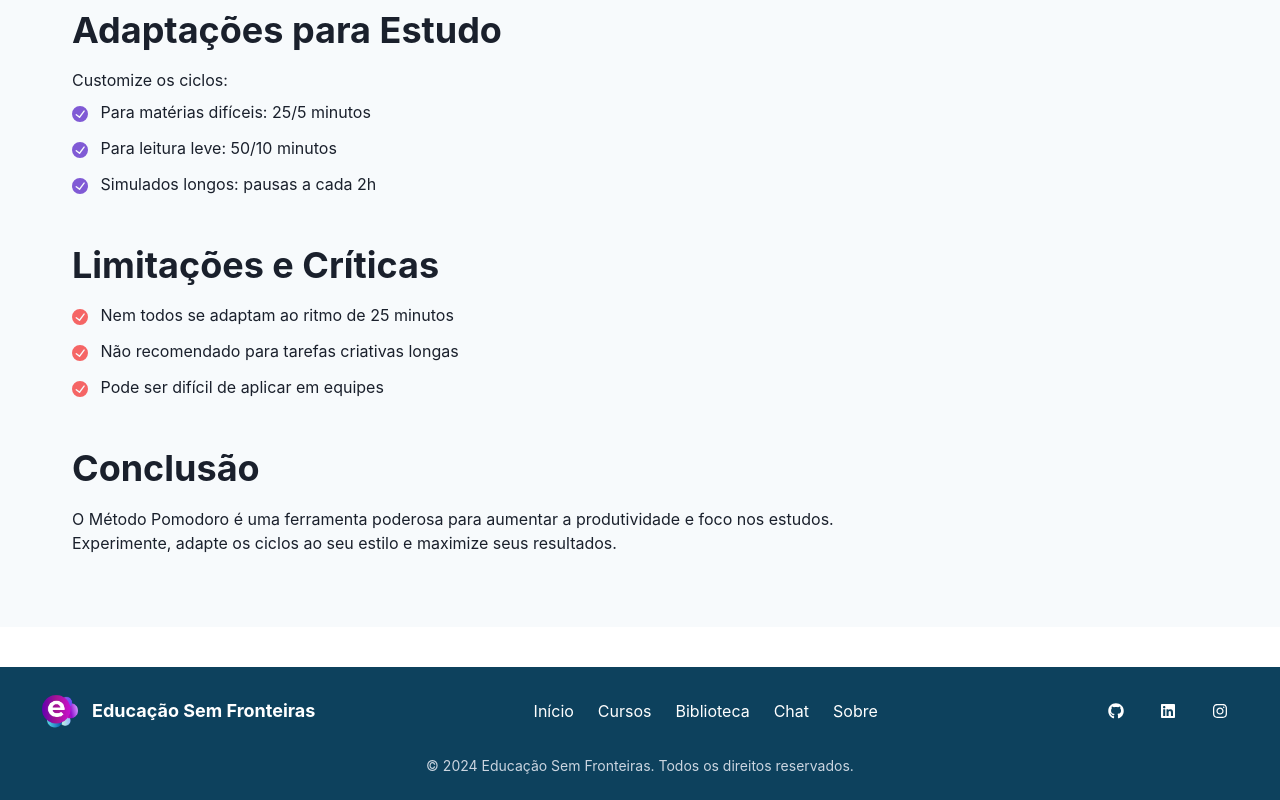
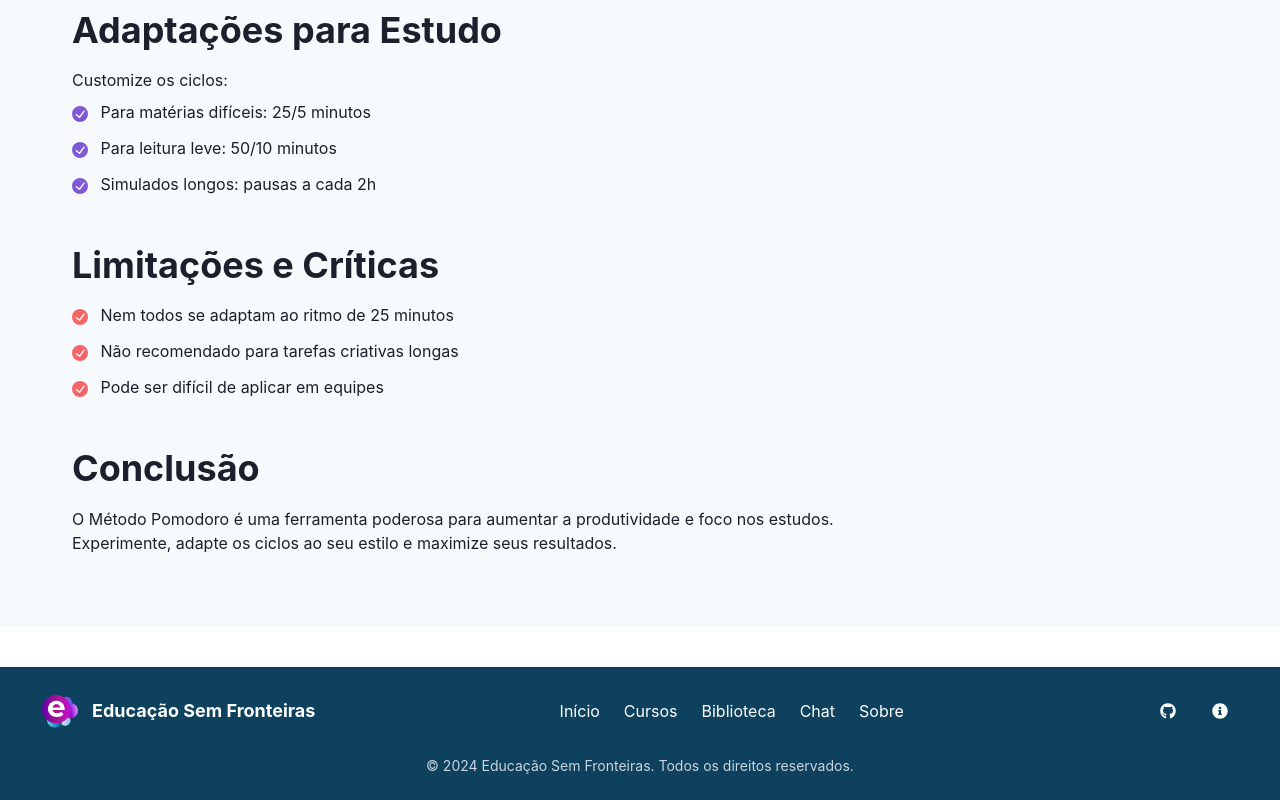
Before and after one commit to davileahy/LivreMente, a React (Create React App) app: page /posts/pomodoro in a window 1280 px wide. Shown: the part 1845-2645 px from the top of the page. Built offline with nearby package versions, Linux system fonts and the light colour scheme.

Commit message:
Small footer link update

```diff
--- a/src/components/Footer.jsx
+++ b/src/components/Footer.jsx
@@ -1,5 +1,5 @@
 import { Box, Flex, Text, IconButton, Link, Stack, useBreakpointValue } from "@chakra-ui/react";
-import { FaGithub, FaLinkedin, FaInstagram } from "react-icons/fa";
+import { FaGithub, FaLinkedin, FaInstagram, FaInfo, FaInfoCircle } from "react-icons/fa";
 import { useNavigate } from "react-router-dom";
 
 import small_logo from "../assets/favicon.png";
@@ -46,7 +46,7 @@ const Footer = () => {
 
         {/* Social icons */}
         <Flex gap={3} mt={{ base: 4, md: 0 }}>
-          <Link href="https://github.com/" isExternal>
+          <Link href="https://github.com/davileahy" isExternal>
             <IconButton
               aria-label="GitHub"
               icon={<FaGithub />}
@@ -55,19 +55,10 @@ const Footer = () => {
               _hover={{ bg: "whiteAlpha.300" }}
             />
           </Link>
-          <Link href="https://linkedin.com/" isExternal>
+          <Link href="/saiba_mais">
             <IconButton
-              aria-label="LinkedIn"
-              icon={<FaLinkedin />}
-              variant="ghost"
-              color="white"
-              _hover={{ bg: "whiteAlpha.300" }}
-            />
-          </Link>
-          <Link href="https://instagram.com/" isExternal>
-            <IconButton
-              aria-label="Instagram"
-              icon={<FaInstagram />}
+              aria-label="Sobre"
+              icon={<FaInfoCircle />}
               variant="ghost"
               color="white"
               _hover={{ bg: "whiteAlpha.300" }}
```
